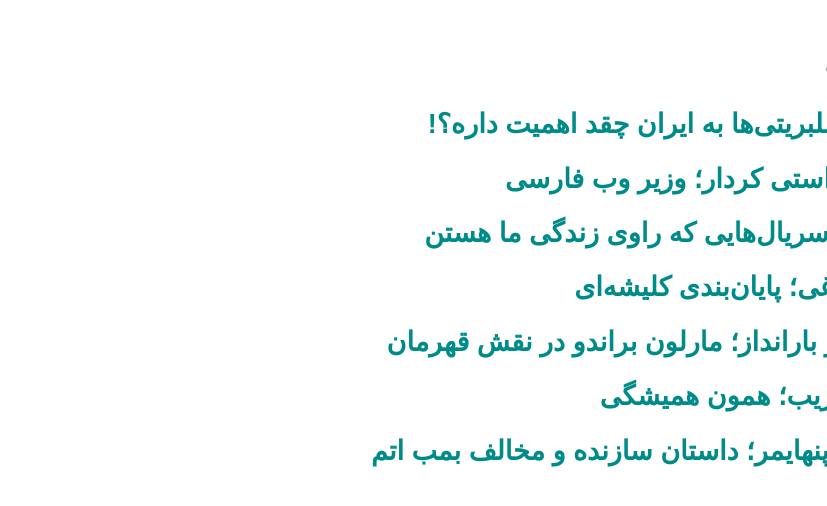
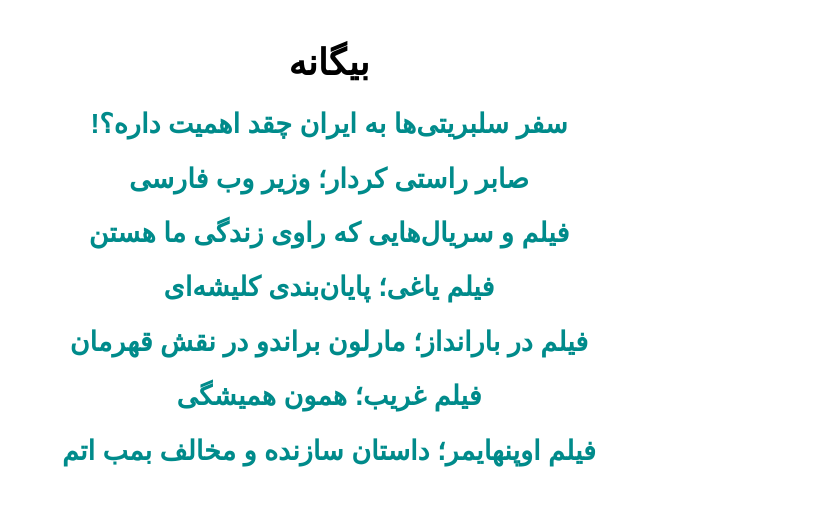
Before and after one commit to darkblog/darkblog.github.io, a Jekyll site: the page built from index.html, in a window 1280 px wide. Shown: the top 506 px of the page, without its empty margins (453-1280 px from the left). Built offline with Jekyll 4.4.1, drawn with Linux system fonts in a browser that asks for light colours.

Commit message:
Update index.html

```diff
--- a/index.html
+++ b/index.html
@@ -8,7 +8,7 @@
 <title>بیگانه</title>
 <meta name="description" content="بیگانه">
 <meta name="viewport" content="width=device-width">
-<style>body{font-family:sans-serif;font-size:large;margin:auto;padding:1em;max-width:90%}a{text-decoration:none;color:darkcyan}</style>
+<style>body{font-family:sans-serif;font-size:large;margin:auto;padding:1em;text-align:center}a{text-decoration:none;color:darkcyan}</style>
 </head>
 <body>
 <h1>بیگانه</h1>
```
